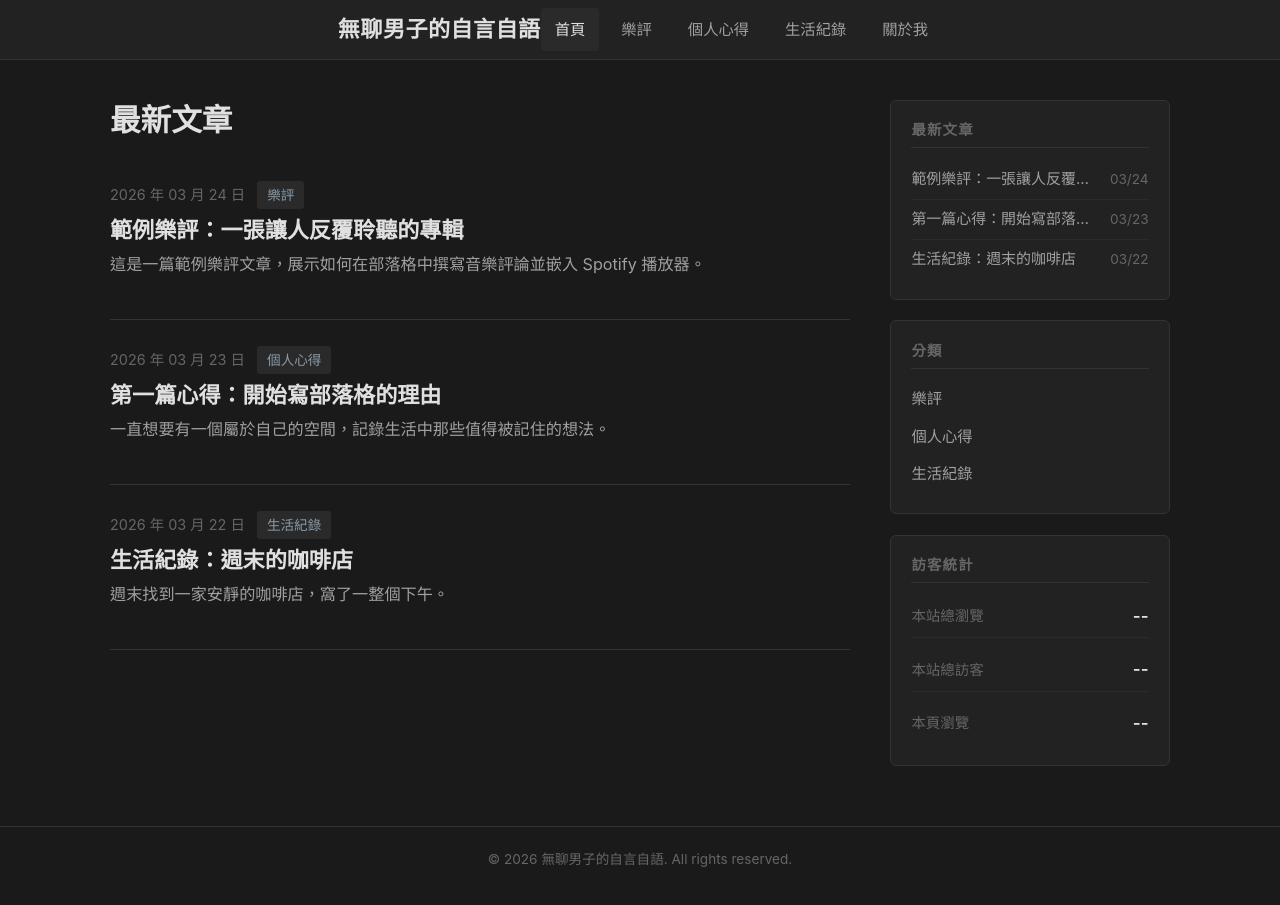
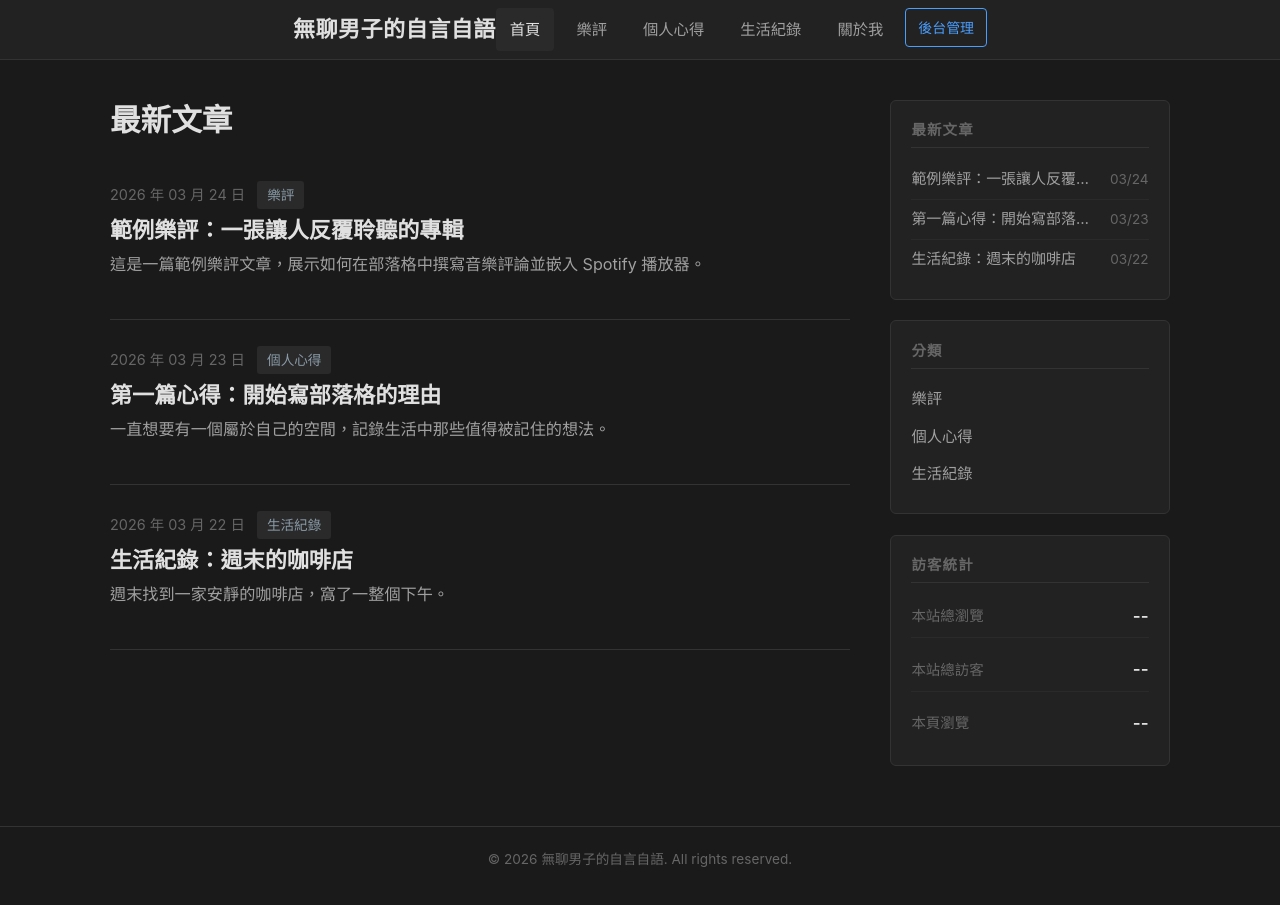
Before and after one commit to TediousMan/tediousman.github.io, a Jekyll site: the page built from index.html, in a window 1280 px wide. Built offline with Jekyll 4.4.1, drawn with Linux system fonts in a browser that asks for light colours; the list of posts is cut into pages by our own code; comment, search, counter and statistics services are not loaded.

Commit message:
導覽列新增「後台管理」按鈕
Co-Authored-By: Claude Opus 4.6 <noreply@anthropic.com>

```diff
--- a/_includes/header.html
+++ b/_includes/header.html
@@ -8,6 +8,7 @@
         <li><a href="{{ '/reflections' | relative_url }}" {% if page.url contains 'reflections' %}class="active"{% endif %}>個人心得</a></li>
         <li><a href="{{ '/life' | relative_url }}" {% if page.url contains 'life' %}class="active"{% endif %}>生活紀錄</a></li>
         <li><a href="{{ '/about' | relative_url }}" {% if page.url contains 'about' %}class="active"{% endif %}>關於我</a></li>
+        <li><a href="{{ '/admin/' | relative_url }}" class="nav-admin">後台管理</a></li>
       </ul>
       <button class="nav-toggle" aria-label="選單">
         <span></span><span></span><span></span>
--- a/_sass/_header.scss
+++ b/_sass/_header.scss
@@ -44,6 +44,19 @@
     &.active {
       color: $text-primary;
       background: $bg-tertiary;
+    }
+
+    &.nav-admin {
+      color: #4a9eff;
+      border: 1px solid #4a9eff;
+      border-radius: 4px;
+      font-size: 0.82rem;
+      padding: 6px 12px;
+
+      &:hover {
+        background: #4a9eff;
+        color: #fff;
+      }
     }
   }
 }
```
